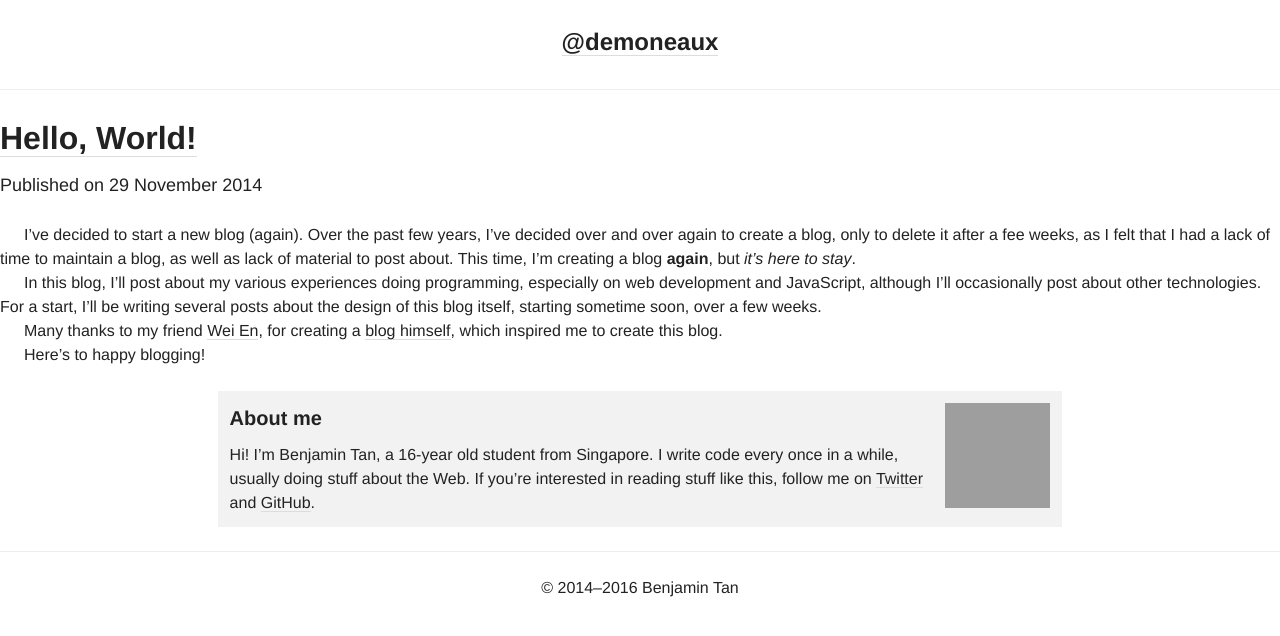
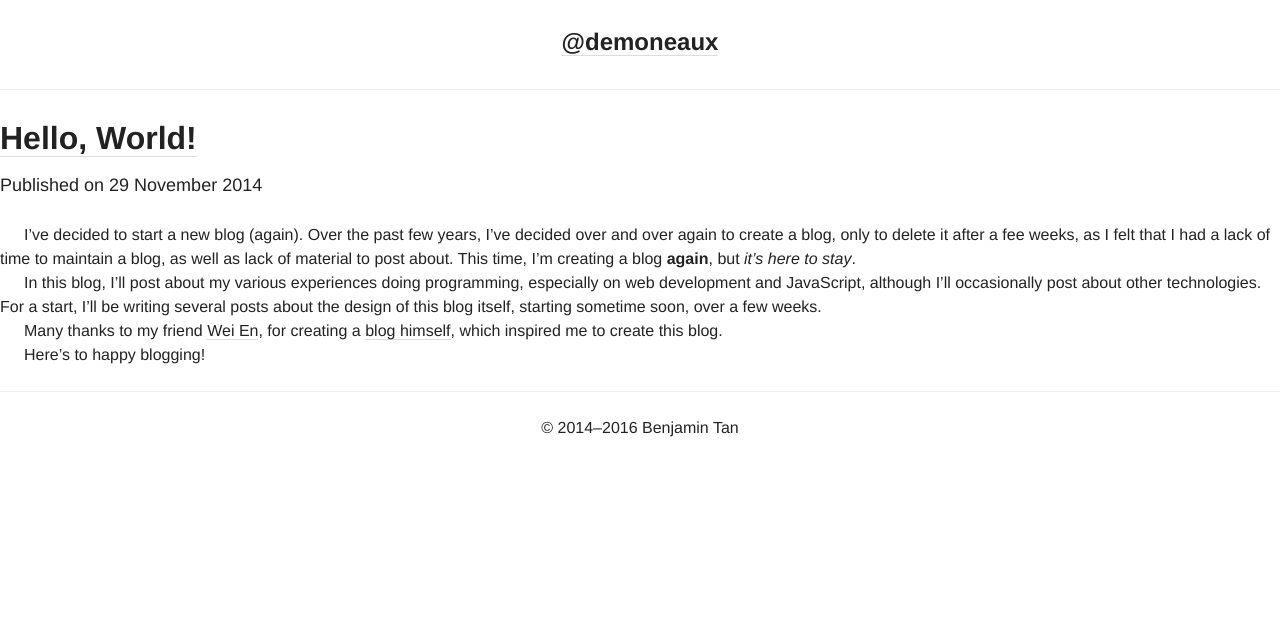
Before and after one commit to bnjmnt4n/site, a Jekyll site: the page built from _posts/2014-11-29-hello-world.md, in a window 1280 px wide. Shown: the top 636 px of the page. Built offline with Jekyll 4.4.1, drawn with Linux system fonts in a browser that asks for light colours; grey boxes are pictures that could not be loaded.

Commit message:
Remove “About” section.

```diff
--- a/_includes/about.html
+++ /dev/null
@@ -1,5 +0,0 @@
-<img src="https://gravatar.com/avatar/029b19dba521584d83398ada3ecf6131?s=105" alt=Gravatar width=105 height=105 srcset="https://gravatar.com/avatar/029b19dba521584d83398ada3ecf6131?s=210 2x">
-<h2>About me</h2>
-<p>
-Hi! I’m Benjamin Tan, a 16-year old student from Singapore. I write code every once in a while, usually doing stuff about the Web. If you’re interested in reading stuff like this, follow me on <a href=https://twitter.com/demoneaux>Twitter</a> and <a href=https://github.com/demoneaux>GitHub</a>.
-</p>
--- a/_layouts/post.html
+++ b/_layouts/post.html
@@ -7,10 +7,7 @@ id: post
   {% assign post = page %}
   {% include post_header.html %}
   </header>
-  <div id=body>
+  <div id="body">
   {{ content }}
   </div>
-  <footer id=about>
-   {% include about.html %}
-  </footer>
 </article>
--- a/blog/index.html
+++ b/blog/index.html
@@ -4,13 +4,13 @@ title: Blog
 id: blog
 ---
 <h1>Blog</h1>
-{% for post in site.posts limit:5 %}
+{% for post in site.posts limit:3 %}
 <article>
   {% include post_header.html %}
   <p class=description>
   {{ post.description }}
   </p>
-  <div class=read-more>
+  <p>
     <a href="{{ post.url }}">Read more→</a>
   </p>
 </article>
--- a/main.css
+++ b/main.css
@@ -115,30 +115,6 @@ h1 + p, h2 + p, h3 + p, #home #content p, p.meta + p, #post #body p:first-child
   text-align: center;
 }
 
-.archives li {
-  list-style: none;
-}
-
-.read-more {
-  text-align: right;
-}
-
-/* About section */
-#about {
-  background: #f2f2f2;
-  margin: 24px 0 -24px;
-  padding: 12px 24px;
-}
-
-#about h2 {
-  margin: 0 0 10px;
-}
-
-#about img {
-  float: right;
-  margin: 0 0 15px 15px;
-}
-
 /* Code */
 code {
   font-family: Consolas, Courier New, monospace;
```
